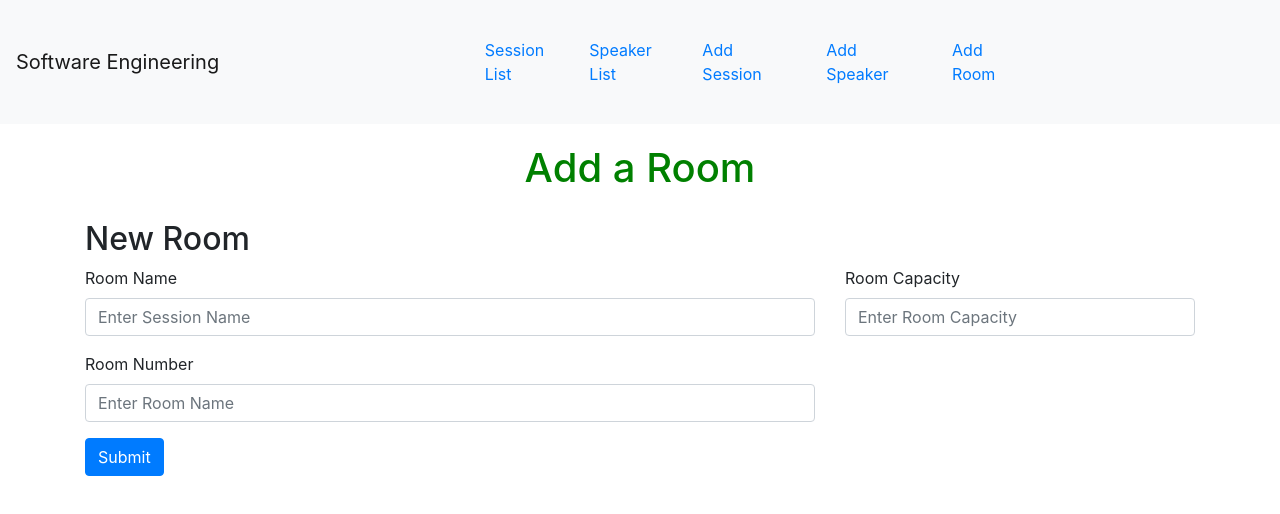
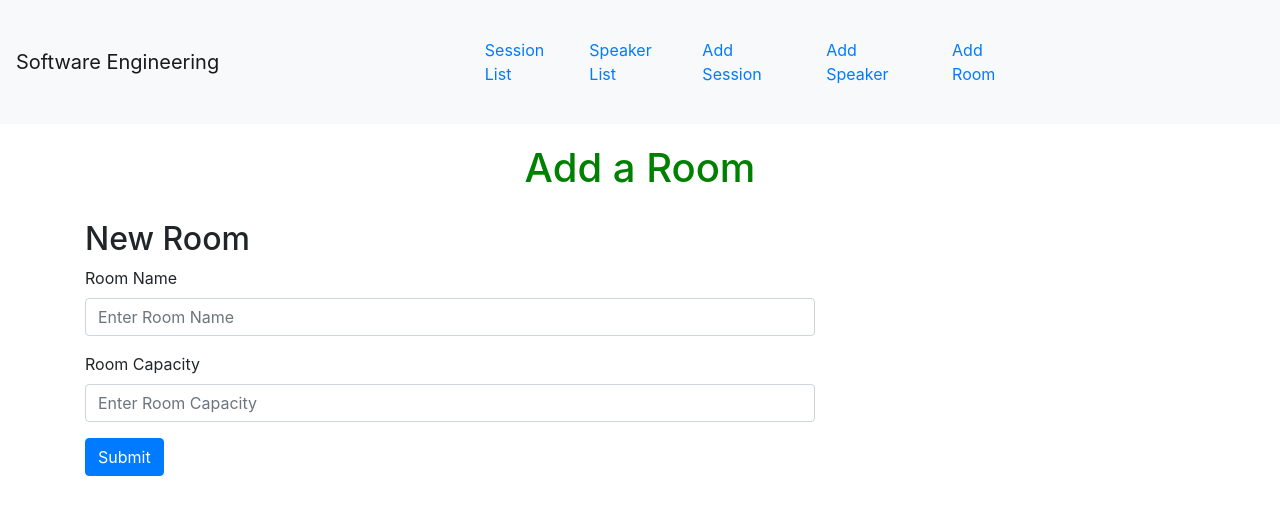
Before and after one commit to macmahoniatwit/YellowSoftwareEngineeringProject, a React (Create React App) app in the folder software_engineering/client/: page /AddRoom in a window 1280 px wide. Shown: the top 514 px of the page. Built offline with nearby package versions, Linux system fonts and the light colour scheme.

Commit message:
added post to back end for add room

```diff
--- a/software_engineering/client/src/components/AddRoom.js
+++ b/software_engineering/client/src/components/AddRoom.js
@@ -1,6 +1,35 @@
+import axios from 'axios';
 import React, {Component} from 'react';
 import {Form, Button, Container, Row, Col} from 'react-bootstrap';
 export default class AddRoom extends Component {
+  state = {
+    room_name:'',
+    room_capacity: ''
+  }
+
+  handleChangeRoomName = event => {
+    this.setState({ room_name: event.target.value });
+  }
+
+  handleChangeRoomCapacity = event => {
+    this.setState({ room_capacity: event.target.value });
+  }
+
+  handleSubmit = event => {
+    event.preventDefault();
+
+    const new_room = {
+      room_name: this.state.room_name,
+      room_capacity: this.state.room_capacity
+    }
+
+    axios.post('http://localhost:3001/AddRoom', new_room)
+      .then(res => {
+        console.log(res)
+        console.log(res.data)
+      })
+  }
+
   render(){
     return(
       <div>
@@ -9,28 +38,21 @@ export default class AddRoom extends Component {
           <h2 className="text-Left"> New Room</h2>
           <Row>
             <Col sm={8}>
-            <Form>
-                <Form.Group controlId="SessionName">
+            <Form onSubmit={this.handleSubmit}>
+                <Form.Group controlId="RoomName">
                   <Form.Label>Room Name</Form.Label>
-                  <Form.Control type="text" placeholder="Enter Session Name" />
+                  <Form.Control type="text" placeholder="Enter Room Name" onChange={this.handleChangeRoomName}/>
                 </Form.Group>
 
-                <Form.Group controlId="RoomName">
-                  <Form.Label>Room Number</Form.Label>
-                  <Form.Control type="text" placeholder="Enter Room Name" />
+                <Form.Group controlId="RoomCapacity">
+                  <Form.Label>Room Capacity</Form.Label>
+                  <Form.Control type="text" placeholder="Enter Room Capacity" onChange={this.handleChangeRoomCapacity}/>
                 </Form.Group>
-              </Form>
-            </Col>
-            <Col>
-              <Form>
-                <Form.Group controlId="Room Capacity">
-                  <Form.Label>Room Capacity</Form.Label>
-                  <Form.Control type="text" placeholder="Enter Room Capacity" />
-                </Form.Group>
+
+                <Button className="pull-right" variant="primary" type="submit">Submit</Button>
               </Form>
             </Col>
           </Row>
-          <Button className="pull-right" variant="primary" type="submit">Submit</Button>
         </Container>
       </div>
     );
```
Also changed, not shown: 1 other file (tests, documents, lock files or other folders).
